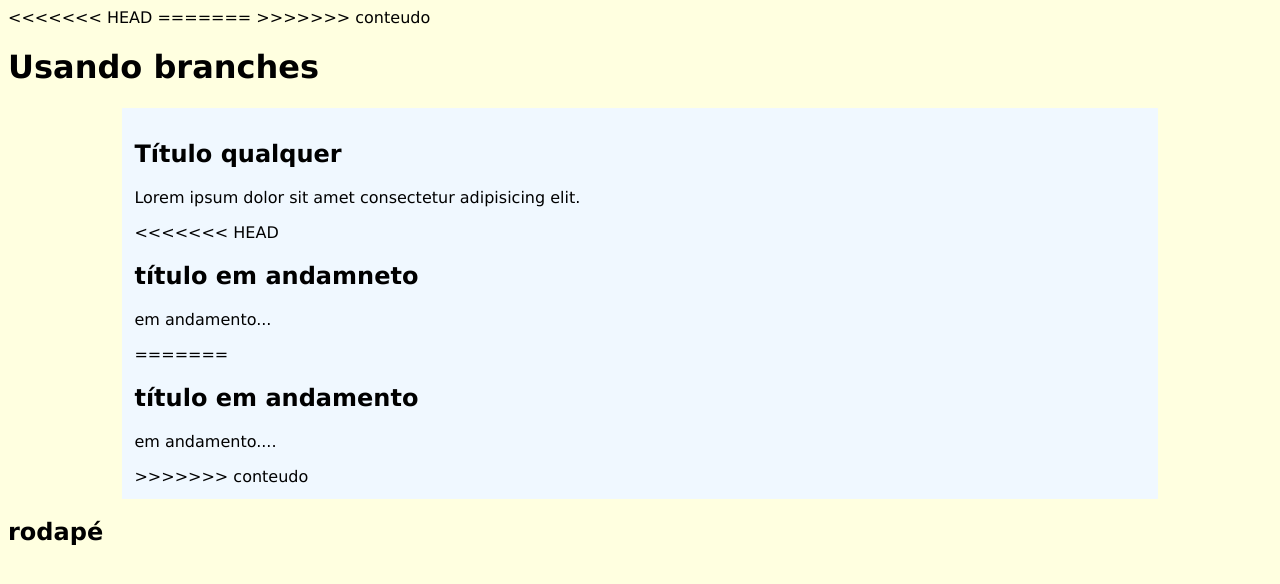
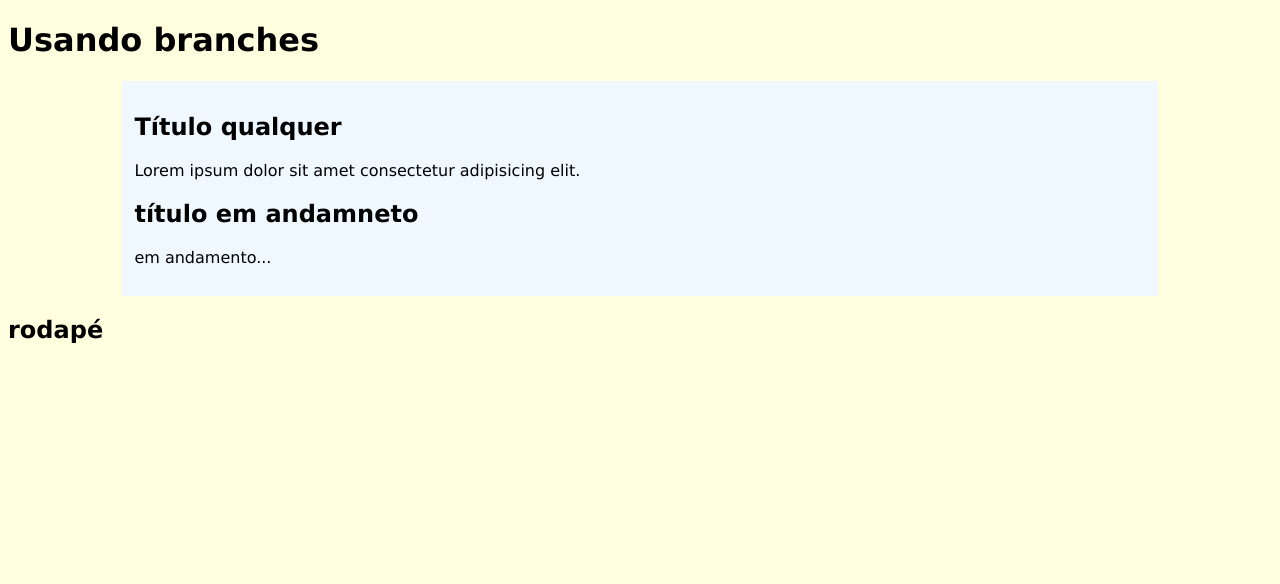
Before and after one commit to Phelipenunes/exemplo_branches, a plain HTML site: page index.html in a window 1280 px wide. Drawn offline with Linux system fonts and the light colour scheme.

Commit message:
Update index.html

```diff
--- a/index.html
+++ b/index.html
@@ -4,11 +4,7 @@
     <meta charset="UTF-8">
     <meta name="viewport" content="width=device-width, initial-scale=1.0">
     <title>Exemplo</title>
-<<<<<<< HEAD
     <link rel="stylesheet" href="css/estilos.css">
-=======
-
->>>>>>> conteudo
 </head>
 <body>
     <header>
@@ -23,15 +19,9 @@
         </article>
 
         <section>
-<<<<<<< HEAD
             <h2>título em andamneto</h2>
             <p>em andamento...</p>
         </section>
-=======
-            <h2>título em andamento</h2>
-            <p>em andamento....</p>
-        </section>
->>>>>>> conteudo
     </main>
     <footer>
         <h2>rodapé</h2>
```
